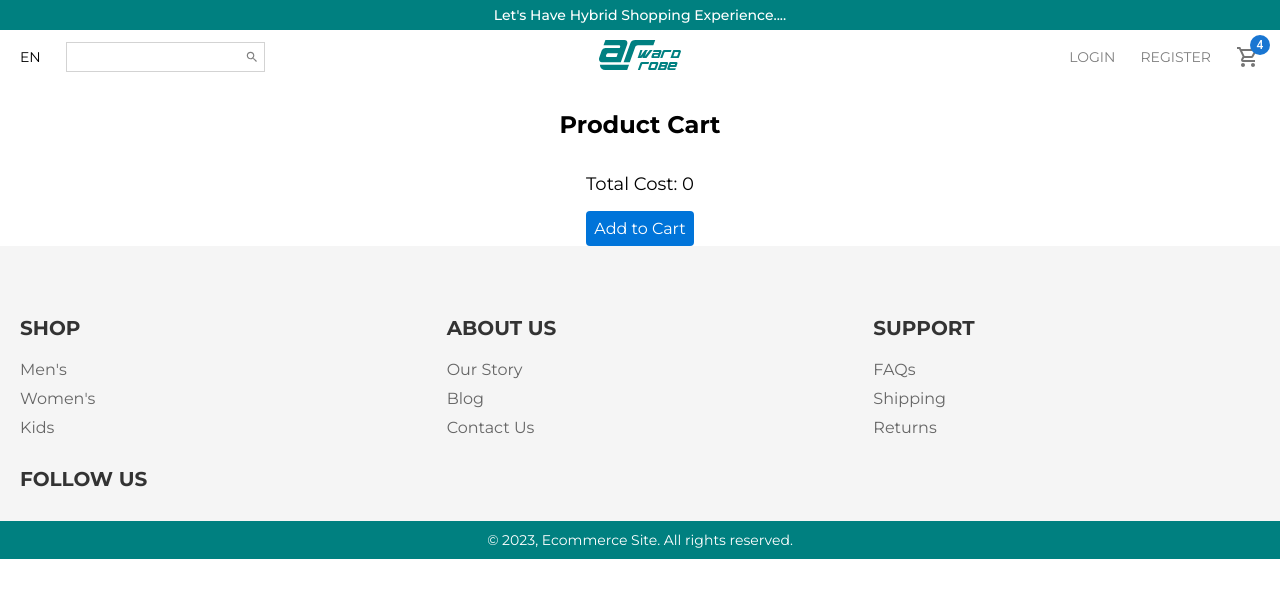
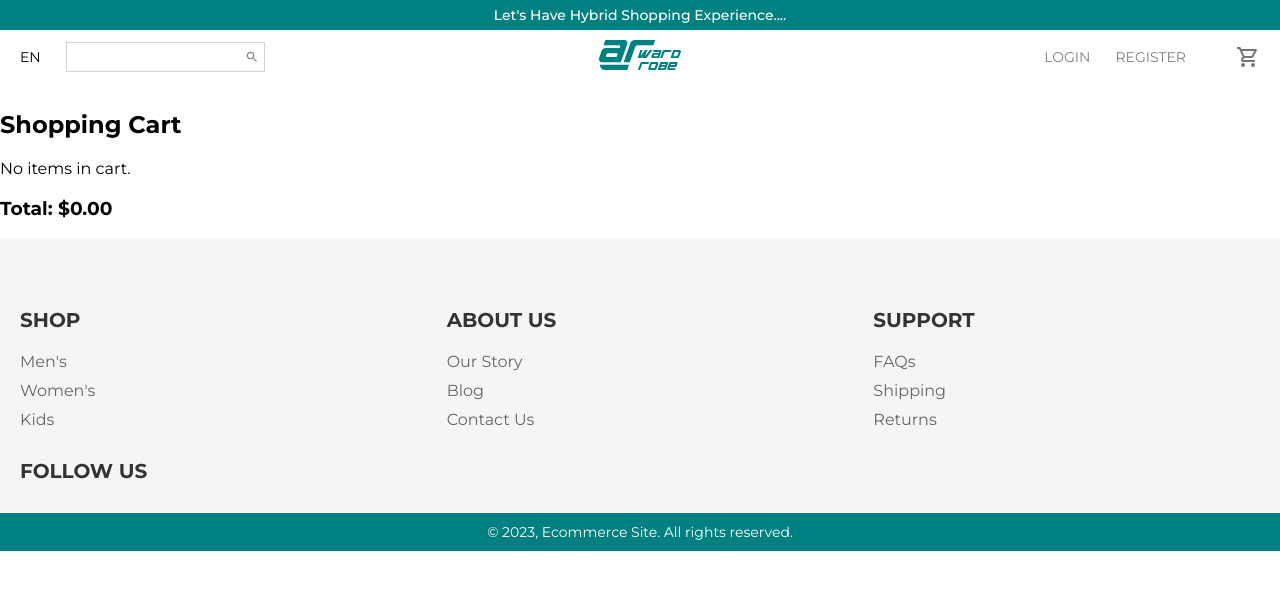
Before and after one commit to shihabsaleem/AR-Wardrobe, a React (Create React App) app: page /Cart in a window 1280 px wide. Shown: the top 598 px of the page. Built offline with nearby package versions, Linux system fonts and the light colour scheme.

Commit message:
modified cart

```diff
--- a/src/Components/CartItem.jsx
+++ b/src/Components/CartItem.jsx
@@ -1,65 +1,50 @@
 import React, { useState } from "react";
 import "./Style/cart.scss";
 
-function CartItem() {
-  // Define state for cart items and total cost
-  const [cartItems, setCartItems] = useState([]);
-  const [totalCost, setTotalCost] = useState(0);
+const CartItem = () => {
+  const [items, setItems] = useState([]);
 
-  // Function to add item to cart
-  const addToCart = (item) => {
-    // Check if item is already in cart
-    const existingItem = cartItems.find((cartItem) => cartItem.id === item.id);
-
-    if (existingItem) {
-      // If item already exists in cart, increase quantity
-      const updatedCartItems = cartItems.map((cartItem) => {
-        if (cartItem.id === item.id) {
-          return { ...cartItem, quantity: cartItem.quantity + 1 };
-        }
-        return cartItem;
-      });
-      setCartItems(updatedCartItems);
-    } else {
-      // If item does not exist in cart, add to cart with quantity of 1
-      setCartItems([...cartItems, { ...item, quantity: 1 }]);
-    }
-
-    // Update total cost
-    setTotalCost(totalCost + item.price);
+  const addItem = (product) => {
+    setItems([...items, product]);
   };
 
-  // Function to remove item from cart
-  const removeFromCart = (item) => {
-    // Filter out the item to remove from cart
-    const updatedCartItems = cartItems.filter(
-      (cartItem) => cartItem.id !== item.id
-    );
-    setCartItems(updatedCartItems);
+  const removeItem = (index) => {
+    const newItems = [...items];
+    newItems.splice(index, 1);
+    setItems(newItems);
+  };
 
-    // Update total cost
-    setTotalCost(totalCost - item.price * item.quantity);
+  const calculateTotal = () => {
+    let total = 0;
+    items.forEach((item) => {
+      total += item.price;
+    });
+    return total;
   };
 
   return (
-    <div className="cart-item">
-      <h2>Product Cart</h2>
-      <p>Total Cost: {totalCost}</p>
-      <ul>
-        {cartItems.map((item) => (
-          <li key={item.id}>
-            {item.name} ({item.quantity}) - ${item.price * item.quantity}
-            <button onClick={() => removeFromCart(item)}>Remove</button>
-          </li>
-        ))}
-      </ul>
-      <button
-        onClick={() => addToCart({ id: 1, name: "Product 1", price: 10 })}
-      >
-        Add to Cart
-      </button>
+    <div className="cart">
+      <h2>Shopping Cart</h2>
+      {items.length === 0 ? (
+        <p>No items in cart.</p>
+      ) : (
+        <ul>
+          {items.map((item, index) => (
+            <li key={index}>
+              <img src={item.image} alt={item.name} />
+              <div>
+                <h3>{item.name}</h3>
+                <p>{item.description}</p>
+                <p>${item.price.toFixed(2)}</p>
+                <button onClick={() => removeItem(index)}>Remove</button>
+              </div>
+            </li>
+          ))}
+        </ul>
+      )}
+      <h3>Total: ${calculateTotal().toFixed(2)}</h3>
     </div>
   );
-}
+};
 
 export default CartItem;
--- a/src/Components/Navbar.jsx
+++ b/src/Components/Navbar.jsx
@@ -32,9 +32,11 @@ const Navbar = () => {
           <Link to="/register" className="navbar-menu">
             Register
           </Link>
-          <Badge className="navbar-menu" badgeContent={4} color="primary">
-            <ShoppingCartOutlinedIcon color="action" />
-          </Badge>
+          <Link to="/cart" className="navbar-menu">
+            <Badge className="navbar-menu" badgeContent={0} color="primary">
+              <ShoppingCartOutlinedIcon color="action" />
+            </Badge>
+          </Link>
         </div>
       </div>
     </div>
--- a/src/Pages/Home.jsx
+++ b/src/Pages/Home.jsx
@@ -13,7 +13,7 @@ const Home = () => {
       <Announce />
       <Navbar />
       <Slider />
-      <ProCat/>{/* */}
+      <ProCat/>
 
       <Categories />
       <Footer />
```
